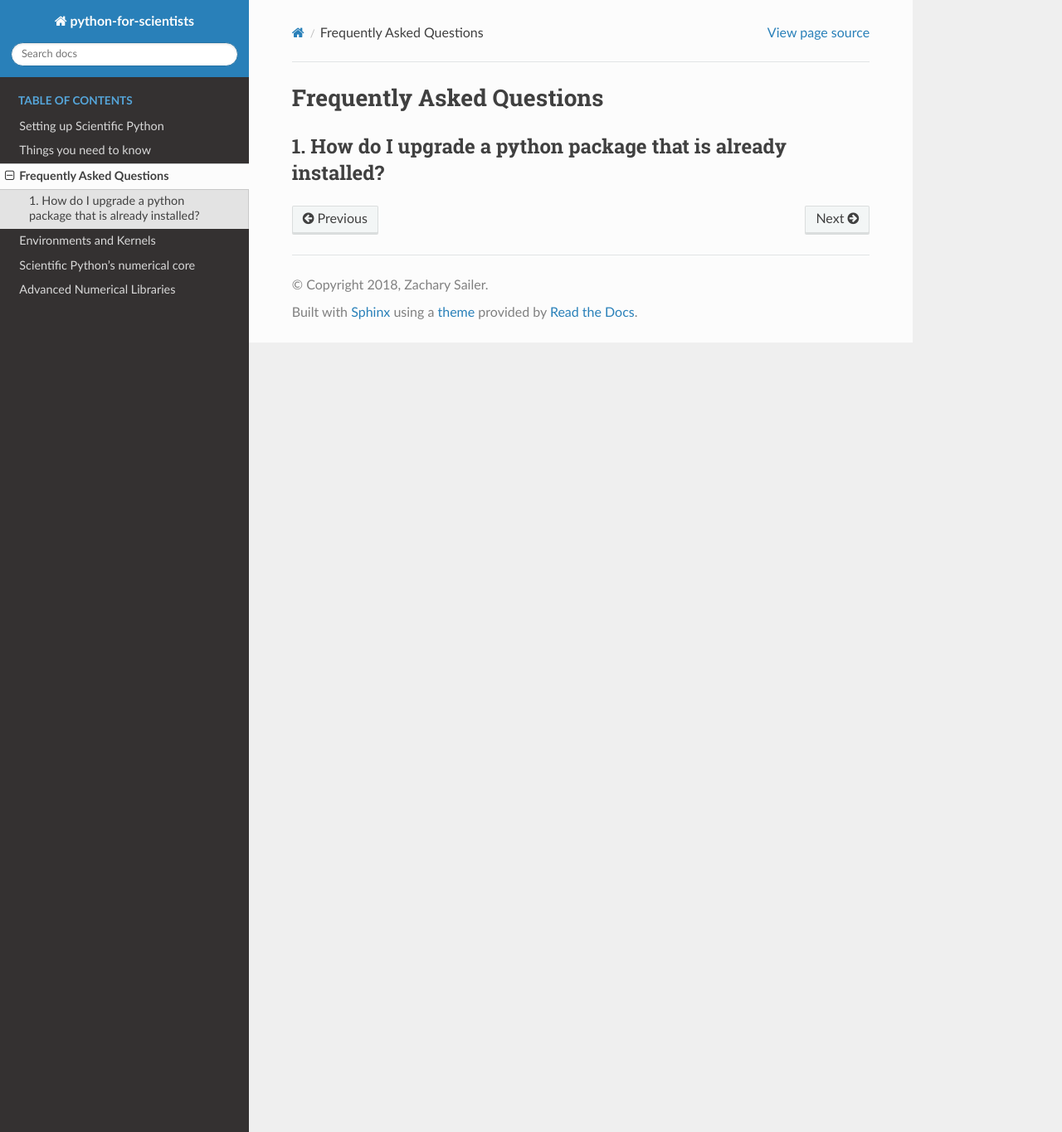
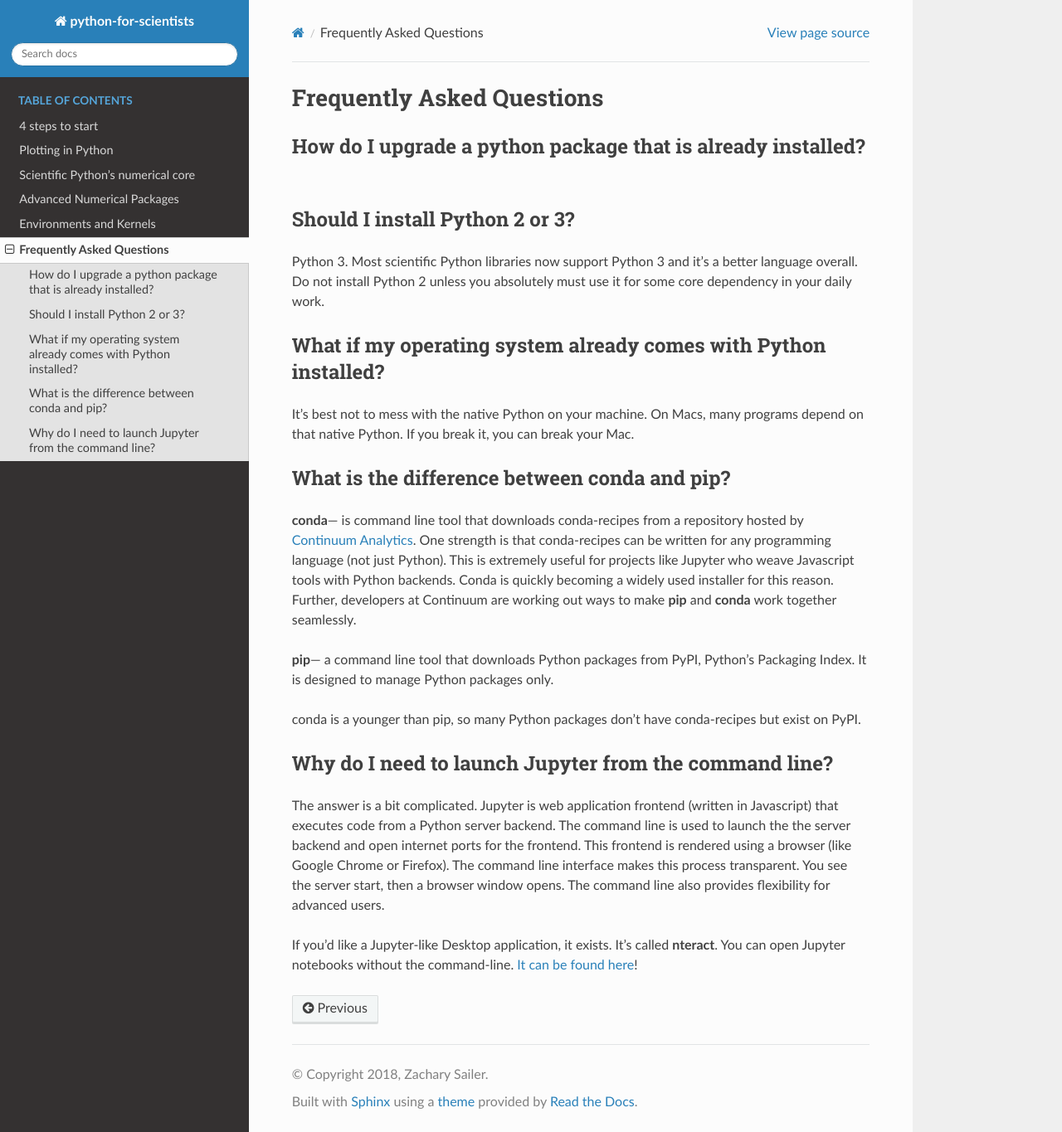
Before and after one commit to Zsailer/python-for-scientists, a Sphinx documentation site: the page built from docs/_pages/FAQ.rst, in a window 1280 px wide and 1365 px high. Shown: the whole window at 83% size. Built offline with Sphinx 7.4.7 and the Read the Docs theme 2.0.0, drawn with Linux system fonts in a browser that asks for light colours.

Commit message:
front page and install page update

```diff
--- a/docs/_pages/FAQ.rst
+++ b/docs/_pages/FAQ.rst
@@ -2,5 +2,42 @@ Frequently Asked Questions
 ==========================
 
 
-1. How do I upgrade a python package that is already installed?
----------------------------------------------------------------
+How do I upgrade a python package that is already installed?
+------------------------------------------------------------
+
+
+.. _`Should I install Python 2 or 3`:
+
+Should I install Python 2 or 3?
+-------------------------------
+
+Python 3. Most scientific Python libraries now support Python 3 and it's a better language overall. Do not install Python 2 unless you absolutely must use it for some core dependency in your daily work.
+
+.. _`even if you have Python already installed`:
+
+What if my operating system already comes with Python installed?
+----------------------------------------------------------------
+
+It's best not to mess with the native Python on your machine. On Macs, many programs depend on that native Python. If you break it, you can break your Mac.
+
+What is the difference between conda and pip?
+---------------------------------------------
+
+**conda**--- is command line tool that downloads conda-recipes from a repository hosted by `Continuum Analytics`_. One strength is that conda-recipes can be written for any programming language (not just Python). This is extremely useful for projects like Jupyter who weave Javascript tools with Python backends. Conda is quickly becoming a widely used installer for this reason. Further, developers at Continuum are working out ways to make **pip** and **conda** work together seamlessly.
+
+.. _`Continuum Analytics`: https://www.anaconda.com/
+
+**pip**--- a command line tool that downloads Python packages from PyPI, Python's Packaging Index. It is designed to manage Python packages only.
+
+conda is a younger than pip, so many Python packages don't have conda-recipes but exist on PyPI.
+
+.. _why:
+
+Why do I need to launch Jupyter from the command line?
+------------------------------------------------------
+
+The answer is a bit complicated. Jupyter is web application frontend (written in Javascript) that executes code from a Python server backend. The command line is used to launch the the server backend and open internet ports for the frontend. This frontend is rendered using a browser (like Google Chrome or Firefox). The command line interface makes this process transparent. You see the server start, then a browser window opens. The command line also provides flexibility for advanced users.
+
+If you'd like a Jupyter-like Desktop application, it exists. It's called **nteract**. You can open Jupyter notebooks without the command-line. `It can be found here`_!
+
+.. _`It can be found here`: https://nteract.io/
--- a/docs/_pages/advanced_numerical.rst
+++ b/docs/_pages/advanced_numerical.rst
@@ -1,5 +1,5 @@
-Advanced Numerical Libraries
-============================
+Advanced Numerical Packages
+===========================
 
 This page introduces you to a set of powerful Python libraries for advanced numerical computing. Python has libraries for machine learning, model fitting, statistics, network calculations, and much more!
 
--- a/docs/_pages/package_list.rst
+++ /dev/null
@@ -1,5 +0,0 @@
-Scientic Packages
-=================
-
-Numerical package
------------------
```
Also changed, not shown: docs/_pages/install_python.rst (+76 -66 lines), docs/_pages/plotting.rst (+3 -4 lines), docs/_pages/quick_guide.rst (deleted, +0 -14 lines), docs/_pages/things_to_know.rst (deleted, +0 -29 lines), docs/index.rst (+38 -15 lines), docs/_imgs/jupyter-terminal.png (added), docs/_imgs/miniconda.png, docs/_imgs/miniconda.svg, docs/_imgs/terminal.png (added), docs/_imgs/terminal.svg (added), docs/_imgs/thumbs-up.png (added), docs/_imgs/windows-install.svg.
